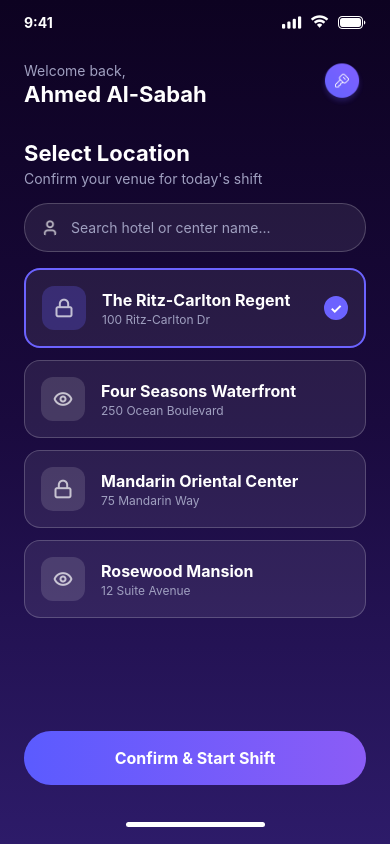
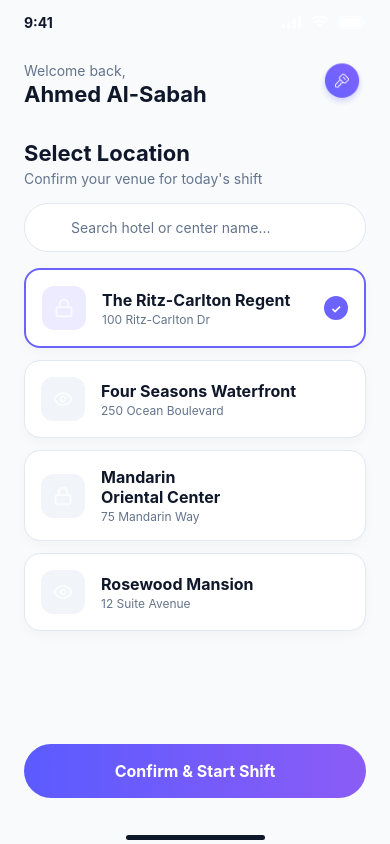
Before and after one commit to dimple0613/360-NFC-Valet, a React Native app: screen /DriverSelectLocation in a window 390 px wide. Built offline with nearby package versions, Linux system fonts and the light colour scheme.

Commit message:
fix: DriverSelectLocation screen uses light theme matching Figma design

```diff
--- a/src/screens/DriverSelectLocation/index.tsx
+++ b/src/screens/DriverSelectLocation/index.tsx
@@ -7,18 +7,15 @@
 export default (props: DriverSelectLocationProps) => {
 	const [textInput1, onChangeTextInput1] = useState('');
 	return (
-		<LinearGradient
-			colors={["#0D0221", "#1A0A3E", "#2D1B69"]}
-			style={{
-				flex: 1,
-			}}>
 		<SafeAreaView
 			style={{
 				flex: 1,
+				backgroundColor: "#FFFFFF",
 			}}>
 			<ScrollView
 				style={{
 					flex: 1,
+					backgroundColor: "#F8FAFC",
 				}}>
 				<View
 					style={{
@@ -34,7 +31,7 @@
 						}}>
 						<Text
 							style={{
-								color: "#FFFFFF",
+								color: "#0F172A",
 								fontSize: 14,
 								fontWeight: "bold",
 							}}>
@@ -86,7 +83,7 @@
 							}}>
 							<Text
 								style={{
-									color: "#A0A0C0",
+									color: "#64748B",
 									fontSize: 14,
 									marginBottom: 2,
 								}}>
@@ -94,7 +91,7 @@
 							</Text>
 							<Text
 								style={{
-									color: "#FFFFFF",
+									color: "#0F172A",
 									fontSize: 22,
 									fontWeight: "bold",
 								}}>
@@ -123,7 +120,7 @@
 							}}>
 							<Text
 								style={{
-									color: "#FFFFFF",
+									color: "#0F172A",
 									fontSize: 22,
 									fontWeight: "bold",
 								}}>
@@ -132,7 +129,7 @@
 						</View>
 						<Text
 							style={{
-								color: "#A0A0C0",
+								color: "#64748B",
 								fontSize: 14,
 								marginLeft: 24,
 							}}>
@@ -143,8 +140,8 @@
 						style={{
 							flexDirection: "row",
 							alignItems: "center",
-							backgroundColor: "#FFFFFF14",
-							borderColor: "#FFFFFF33",
+							backgroundColor: "#FFFFFF",
+							borderColor: "#E2E8F0",
 							borderRadius: 24,
 							borderWidth: 1,
 							marginBottom: 16,
@@ -163,11 +160,11 @@
 						/>
 						<TextInput
 							placeholder={"Search hotel or center name..."}
-							placeholderTextColor="#A0A0C0"
+							placeholderTextColor="#64748B"
 							value={textInput1}
 							onChangeText={onChangeTextInput1}
 							style={{
-								color: "#FFFFFF",
+								color: "#0F172A",
 								fontSize: 14,
 								marginRight: 4,
 								flex: 1,
@@ -183,12 +180,20 @@
 							style={{
 								flexDirection: "row",
 								alignItems: "center",
-								backgroundColor: "#FFFFFF14",
+								backgroundColor: "#FFFFFF",
 								borderColor: "#6C63FF",
 								borderRadius: 16,
 								borderWidth: 2,
 								padding: 16,
 								marginBottom: 12,
+								shadowColor: "#0F172A08",
+								shadowOpacity: 1,
+								shadowOffset: {
+								    width: 0,
+								    height: 4
+								},
+								shadowRadius: 12,
+								elevation: 12,
 							}}>
 							<View
 								style={{
@@ -196,7 +201,7 @@
 									width: 44,
 									height: 44,
 									marginRight: 16,
-									backgroundColor: "#6C63FF40",
+									backgroundColor: "#6C63FF20",
 									alignItems: "center",
 									justifyContent: "center",
 								}}>
@@ -216,7 +221,7 @@
 								}}>
 								<Text
 									style={{
-										color: "#FFFFFF",
+										color: "#0F172A",
 										fontSize: 16,
 										fontWeight: "bold",
 										marginBottom: 2,
@@ -225,7 +230,7 @@
 								</Text>
 								<Text
 									style={{
-										color: "#A0A0C0",
+										color: "#64748B",
 										fontSize: 12,
 									}}>
 									{"100 Ritz-Carlton Dr"}
@@ -236,25 +241,32 @@
 									width: 24,
 									height: 24,
 									borderRadius: 12,
-									borderWidth: 2,
 									borderColor: "#6C63FF",
 									backgroundColor: "#6C63FF",
 									alignItems: "center",
 									justifyContent: "center",
 								}}>
-								<Text style={{ color: "#FFFFFF", fontSize: 14, fontWeight: "bold" }}>{"✓"}</Text>
+								<Text style={{ color: "#FFFFFF", fontSize: 12, fontWeight: "bold" }}>{"✓"}</Text>
 							</View>
 						</View>
 						<View
 							style={{
 								flexDirection: "row",
 								alignItems: "center",
-								backgroundColor: "#FFFFFF14",
-								borderColor: "#FFFFFF33",
+								backgroundColor: "#FFFFFF",
+								borderColor: "#E2E8F0",
 								borderRadius: 16,
 								borderWidth: 1,
 								padding: 16,
 								marginBottom: 12,
+								shadowColor: "#0F172A08",
+								shadowOpacity: 1,
+								shadowOffset: {
+								    width: 0,
+								    height: 4
+								},
+								shadowRadius: 12,
+								elevation: 12,
 							}}>
 							<View
 								style={{
@@ -262,7 +274,7 @@
 									width: 44,
 									height: 44,
 									marginRight: 16,
-									backgroundColor: "#FFFFFF20",
+									backgroundColor: "#F1F5F9",
 									alignItems: "center",
 									justifyContent: "center",
 								}}>
@@ -282,7 +294,7 @@
 								}}>
 								<Text
 									style={{
-										color: "#FFFFFF",
+										color: "#0F172A",
 										fontSize: 16,
 										fontWeight: "bold",
 										marginBottom: 2,
@@ -291,7 +303,7 @@
 								</Text>
 								<Text
 									style={{
-										color: "#A0A0C0",
+										color: "#64748B",
 										fontSize: 12,
 									}}>
 									{"250 Ocean Boulevard"}
@@ -302,12 +314,20 @@
 							style={{
 								flexDirection: "row",
 								alignItems: "center",
-								backgroundColor: "#FFFFFF14",
-								borderColor: "#FFFFFF33",
+								backgroundColor: "#FFFFFF",
+								borderColor: "#E2E8F0",
 								borderRadius: 16,
 								borderWidth: 1,
 								padding: 16,
 								marginBottom: 12,
+								shadowColor: "#0F172A08",
+								shadowOpacity: 1,
+								shadowOffset: {
+								    width: 0,
+								    height: 4
+								},
+								shadowRadius: 12,
+								elevation: 12,
 							}}>
 							<View
 								style={{
@@ -315,7 +335,7 @@
 									width: 44,
 									height: 44,
 									marginRight: 16,
-									backgroundColor: "#FFFFFF20",
+									backgroundColor: "#F1F5F9",
 									alignItems: "center",
 									justifyContent: "center",
 								}}>
@@ -335,16 +355,17 @@
 								}}>
 								<Text
 									style={{
-										color: "#FFFFFF",
+										color: "#0F172A",
 										fontSize: 16,
 										fontWeight: "bold",
 										marginBottom: 2,
+										width: 138,
 									}}>
 									{"Mandarin Oriental Center"}
 								</Text>
 								<Text
 									style={{
-										color: "#A0A0C0",
+										color: "#64748B",
 										fontSize: 12,
 									}}>
 									{"75 Mandarin Way"}
@@ -355,11 +376,19 @@
 							style={{
 								flexDirection: "row",
 								alignItems: "center",
-								backgroundColor: "#FFFFFF14",
-								borderColor: "#FFFFFF33",
+								backgroundColor: "#FFFFFF",
+								borderColor: "#E2E8F0",
 								borderRadius: 16,
 								borderWidth: 1,
 								padding: 16,
+								shadowColor: "#0F172A08",
+								shadowOpacity: 1,
+								shadowOffset: {
+								    width: 0,
+								    height: 4
+								},
+								shadowRadius: 12,
+								elevation: 12,
 							}}>
 							<View
 								style={{
@@ -367,7 +396,7 @@
 									width: 44,
 									height: 44,
 									marginRight: 16,
-									backgroundColor: "#FFFFFF20",
+									backgroundColor: "#F1F5F9",
 									alignItems: "center",
 									justifyContent: "center",
 								}}>
@@ -387,7 +416,7 @@
 								}}>
 								<Text
 									style={{
-										color: "#FFFFFF",
+										color: "#0F172A",
 										fontSize: 16,
 										fontWeight: "bold",
 										marginBottom: 2,
@@ -396,7 +425,7 @@
 								</Text>
 								<Text
 									style={{
-										color: "#A0A0C0",
+										color: "#64748B",
 										fontSize: 12,
 									}}>
 									{"12 Suite Avenue"}
@@ -442,7 +471,7 @@
 							style={{
 								width: 139,
 								height: 5,
-								backgroundColor: "#FFFFFF",
+								backgroundColor: "#0F172A",
 								borderRadius: 100,
 								marginBottom: 8,
 							}}>
@@ -451,6 +480,5 @@
 				</View>
 			</ScrollView>
 		</SafeAreaView>
-		</LinearGradient>
 	)
 }
```
